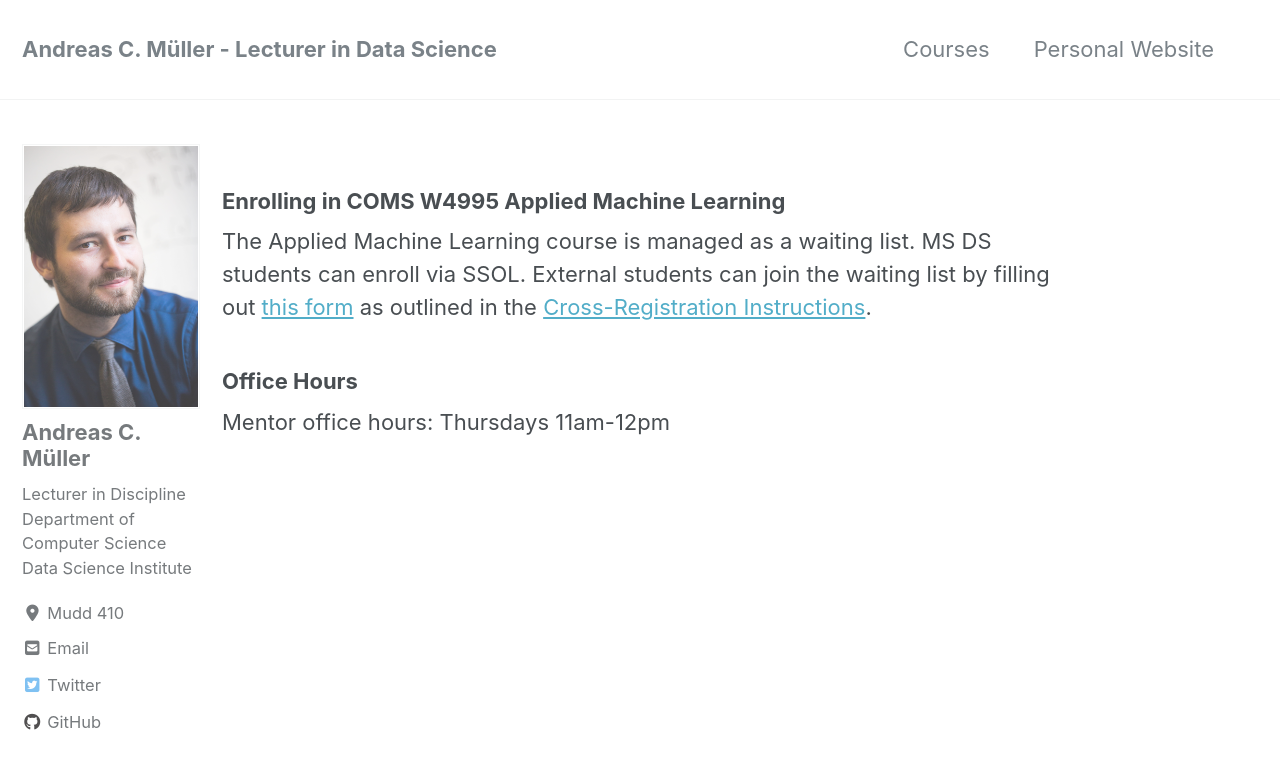
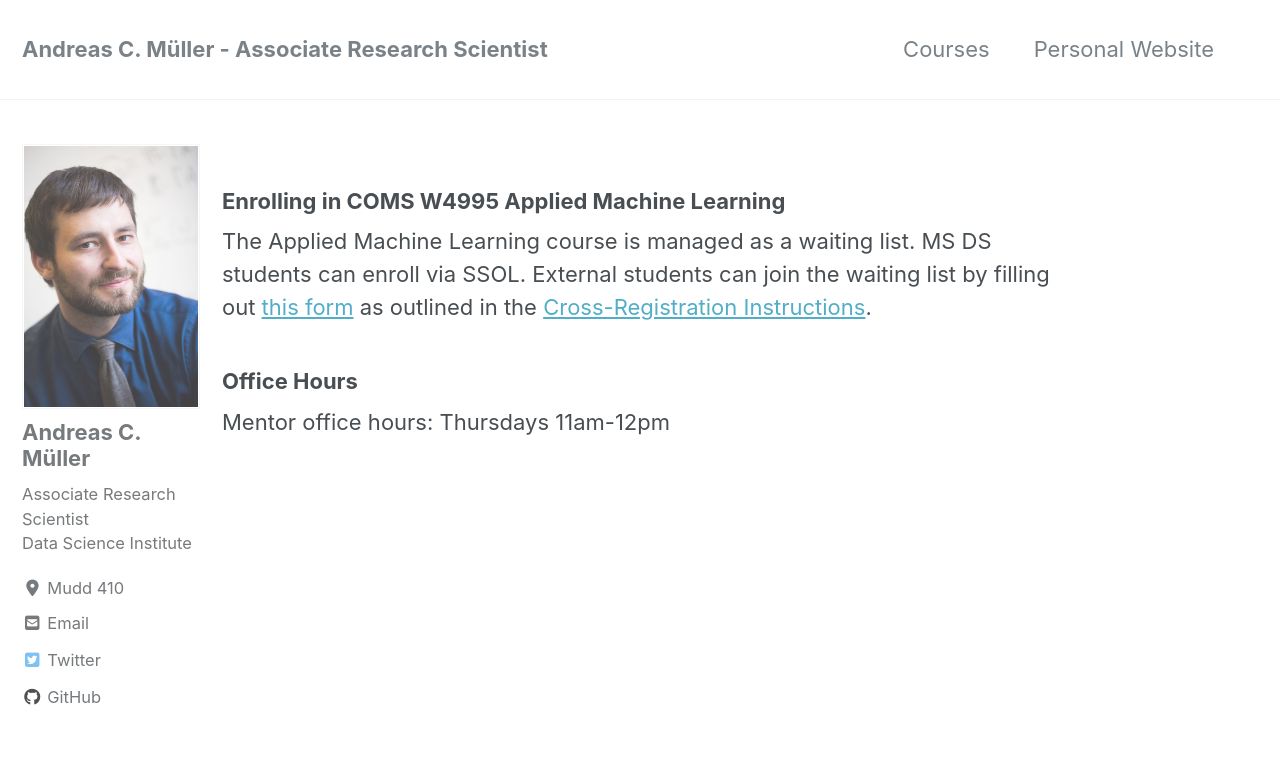
Before and after one commit to amueller/columbia-website, a Jekyll site: the page built from index.html, in a window 1280 px wide and 900 px high. Shown: the top 769 px of the window. Built offline with Jekyll 4.4.1, drawn with Linux system fonts in a browser that asks for light colours; nearby versions of some CDN libraries.

Commit message:
change lecturer to research scientist

```diff
--- a/_config.yml
+++ b/_config.yml
@@ -9,10 +9,10 @@ minimal_mistakes_skin    : "default" # "air", "aqua", "contrast", "dark", "dirt"
 
 # Site Settings
 locale                   : "en"
-title                    : "Andreas C. Müller - Lecturer in Data Science"
+title                    : "Andreas C. Müller - Associate Research Scientist"
 title_separator          : "-"
 name                     : "Andreas C. Müller"
-description              : "Website of Lecturer in Discipline Andreas Mueller - Columbia University"
+description              : "Website of Associate Research Scientist Andreas C. Mueller - Columbia University"
 url                      : "http://www.cs.columbia.edu" # the base hostname & protocol for your site e.g. "https://mmistakes.github.io"
 baseurl                  : "/~amueller" # the subpath of your site, e.g. "/blog"
 repository               : # GitHub username/repo-name e.g. "mmistakes/minimal-mistakes"
@@ -84,7 +84,7 @@ analytics:
 author:
   name             : "Andreas C. Müller"
   avatar           :  "/assets/images/bio-photo.jpg" # path of avatar image, e.g. "/assets/images/bio-photo.jpg"
-  bio              : "Lecturer in Discipline</br>Department of Computer Science</br>Data Science Institute"
+  bio              : "Associate Research Scientist</br>Data Science Institute"
   location         : "Mudd 410"
   email            : "andreas.mueller@columbia.edu"
   uri              :
```
